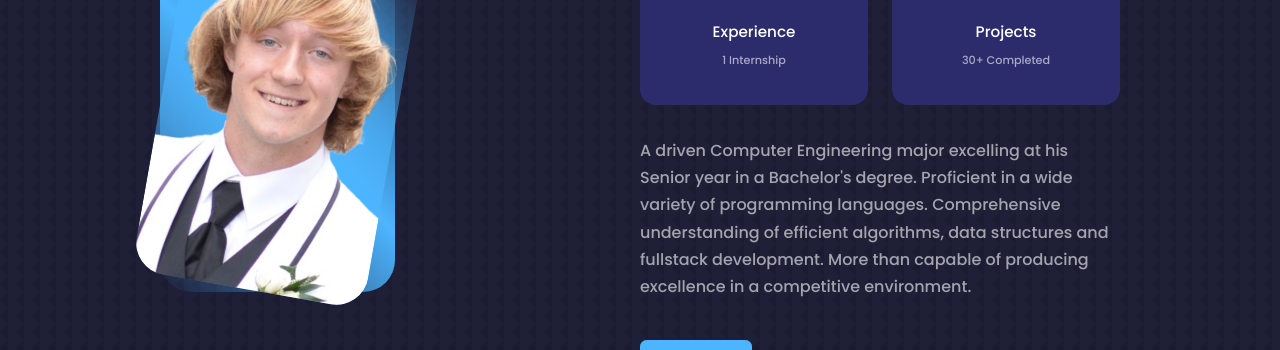
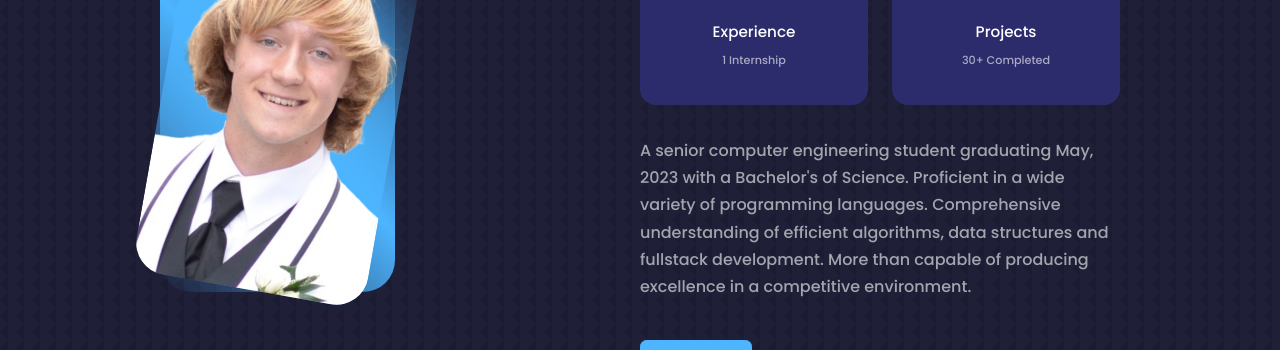
Before and after one commit to SethCram/SethCram.github.io, a React (Create React App) app in the folder portfolio_website/: page / in a window 1280 px wide. Shown: the part 1100-1450 px from the top of the page. Built offline with nearby package versions, Linux system fonts and the light colour scheme.

Commit message:
update ab section

```diff
--- a/portfolio_website/src/components/about/About.jsx
+++ b/portfolio_website/src/components/about/About.jsx
@@ -33,8 +33,8 @@ const About = () => {
             <AboutCard icon=<AiOutlineFolder className='about__icon'/> title='Projects' description={'30+ Completed'} />
           </div>
           <p>
-            A driven Computer Engineering major excelling at his Senior year in a Bachelor's
-            degree. Proficient in a wide variety of programming languages.
+            A senior computer engineering student graduating May, 2023 with a Bachelor's of Science.
+            Proficient in a wide variety of programming languages.
             Comprehensive understanding of efficient algorithms, data structures and fullstack development.
             More than capable of producing excellence in a competitive environment.
           </p>
```
